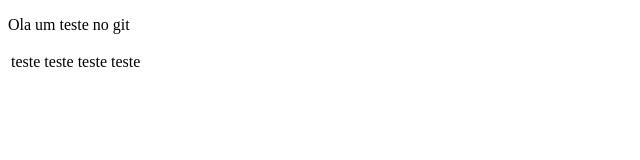
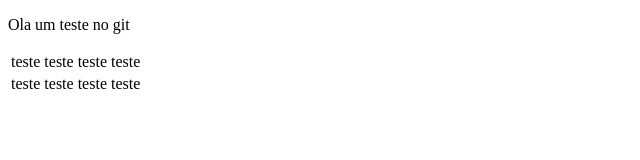
Before and after one commit to leonidasmaterial/aula01, a plain HTML site: page index.html in a window 1280 px wide. Shown: the whole page, without its empty margins (0-640 px from the left). Drawn offline with Linux system fonts and the light colour scheme.

Commit message:
adicionada nova linha

```diff
--- a/index.html
+++ b/index.html
@@ -15,6 +15,12 @@
         <td>teste</td>
         <td>teste</td>
     </tr>
+    <tr>
+        <td>teste</td>
+        <td>teste</td>
+        <td>teste</td>
+        <td>teste</td>
+    </tr>
 </table>
 </body>
 </html>
```
